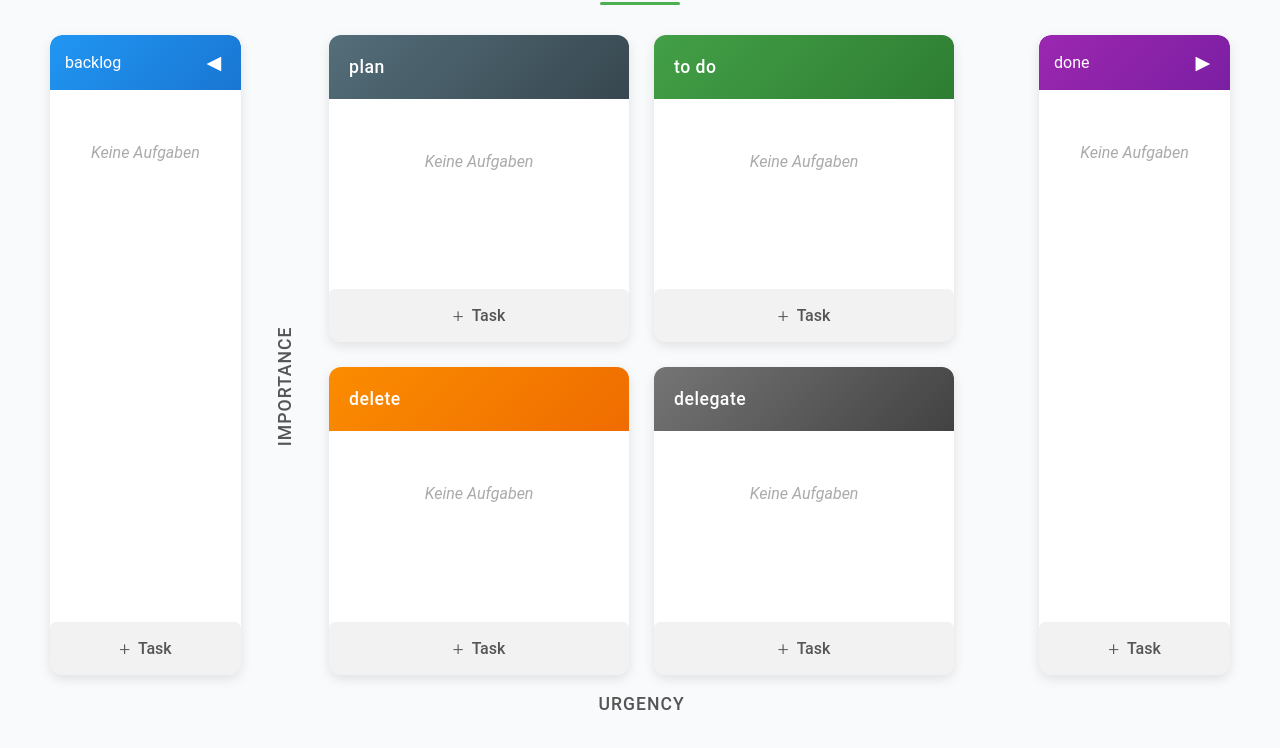
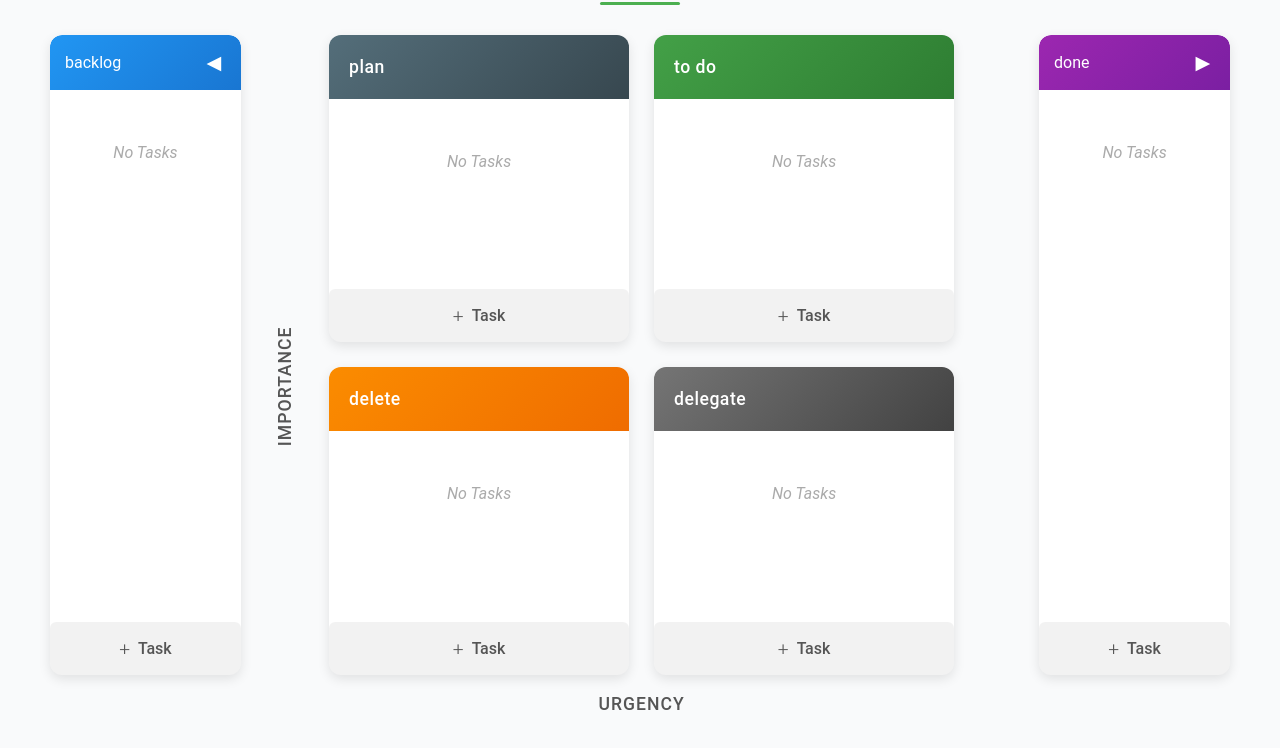
Before and after one commit to lukeage/eisenhower-matrix, a plain HTML site: page webpage/index.html in a window 1280 px wide. Shown: the part 131-879 px from the top of the page. Drawn offline with Linux system fonts and the light colour scheme.

Commit message:
even more translations

```diff
--- a/webpage/index.html
+++ b/webpage/index.html
@@ -564,7 +564,7 @@
         }
 
         .task-list:empty::before {
-            content: 'Keine Aufgaben';
+            content: 'No Tasks';
             display: block;
             text-align: center;
             color: #aaa;
```
